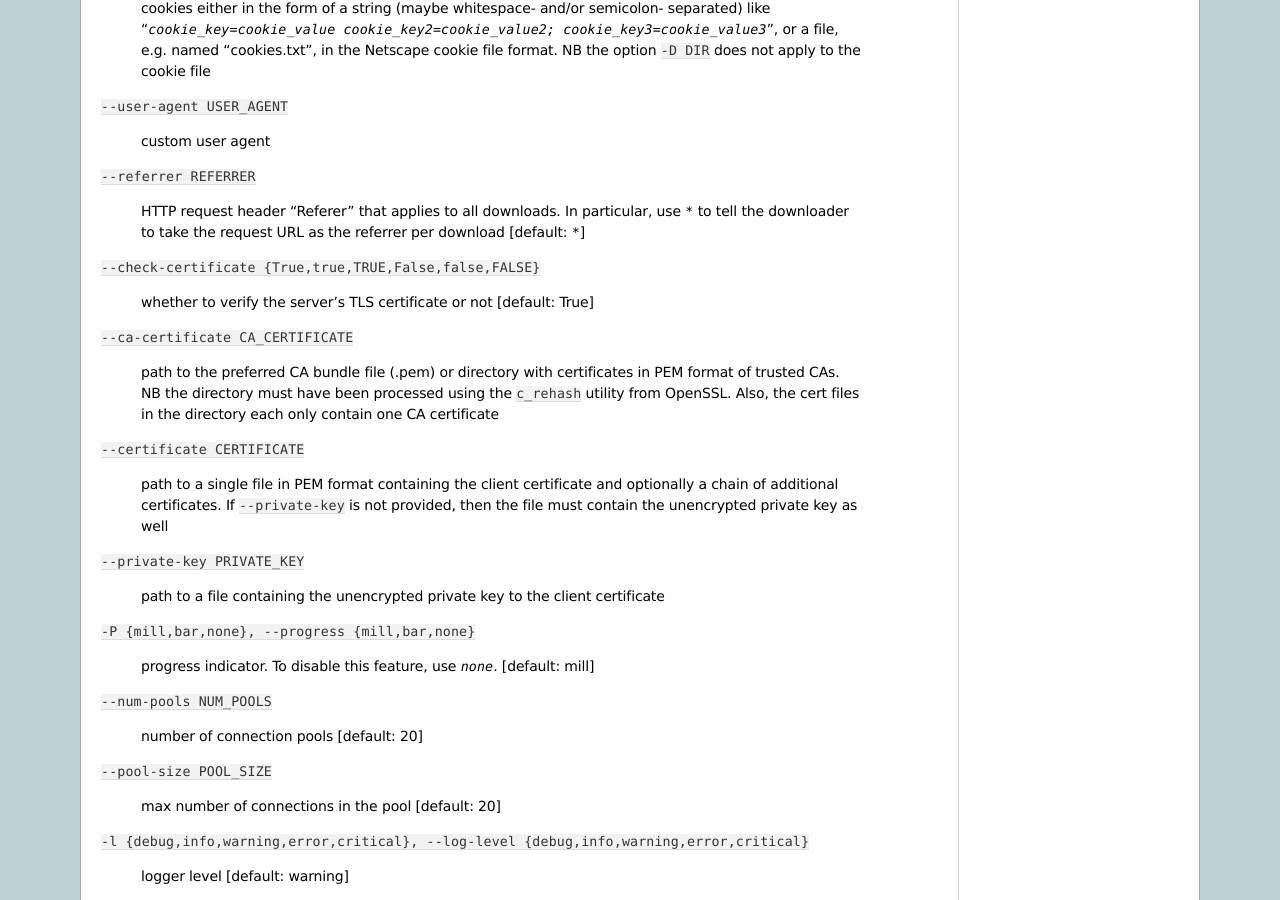
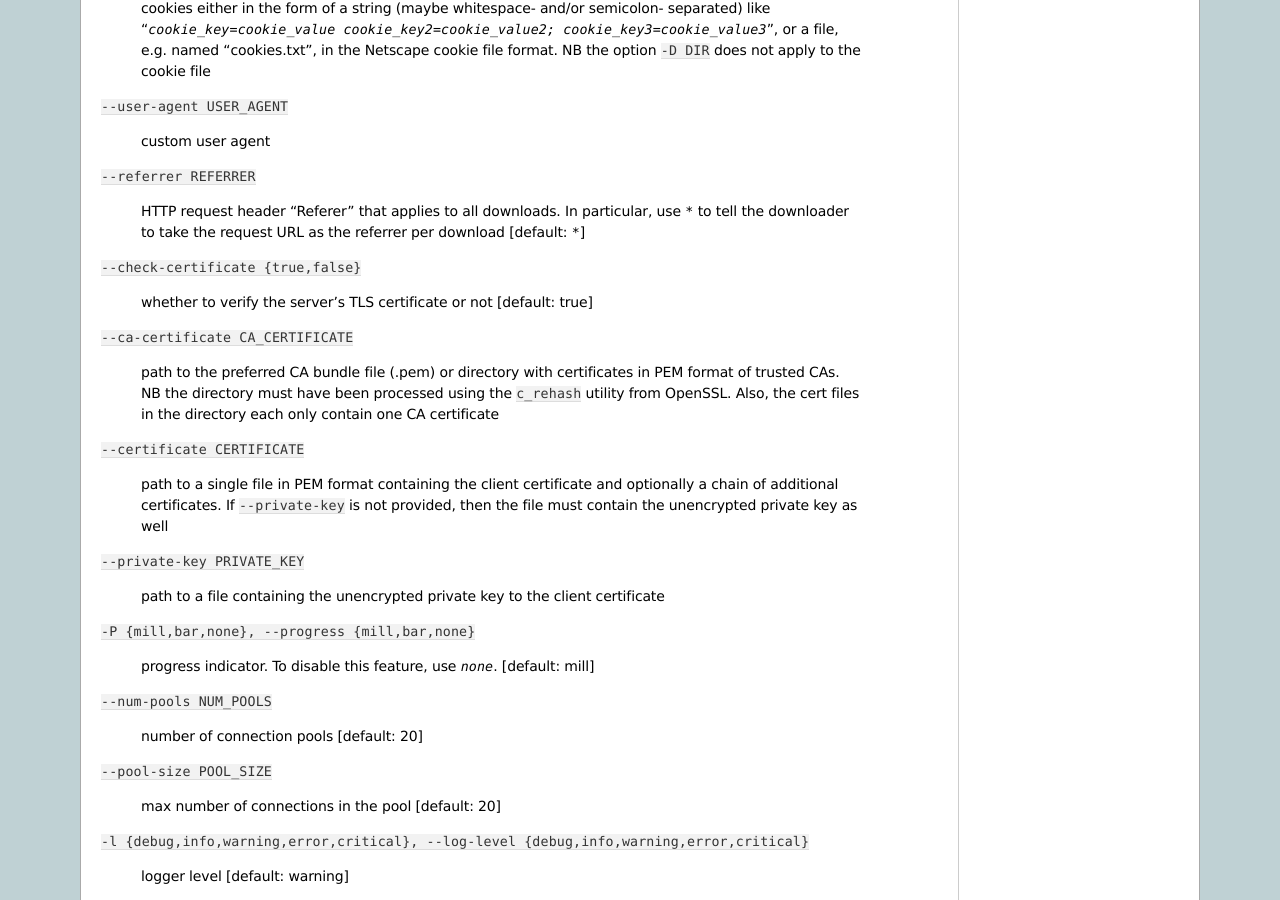
Before and after one commit to Jesseatgao/bdownload, a Sphinx documentation site: the page built from docs/source/index.rst, in a window 1280 px wide and 900 px high, scrolled down 2338 px. Built offline with Sphinx 7.4.7, drawn with Linux system fonts in a browser that asks for light colours; some of the changed text lies outside the part shown.

```diff
--- a/docs/source/index.rst
+++ b/docs/source/index.rst
@@ -56,7 +56,7 @@
                    [-p PROXY] [-n MAX_WORKERS] [-j MAX_PARALLEL_DOWNLOADS]
                    [-J WORKERS_PER_DOWNLOAD] [-k MIN_SPLIT_SIZE] [-s CHUNK_SIZE]
                    [-e COOKIE] [--user-agent USER_AGENT] [--referrer REFERRER]
-                   [--check-certificate {True,true,TRUE,False,false,FALSE}]
+                   [--check-certificate {true,false}]
                    [--ca-certificate CA_CERTIFICATE]
                    [--certificate CERTIFICATE] [--private-key PRIVATE_KEY]
                    [-P {mill,bar,none}] [--num-pools NUM_POOLS]
@@ -138,9 +138,9 @@
     HTTP request header "Referer" that applies to all downloads. In particular, use `*` to tell the downloader
     to take the request URL as the referrer per download [default: `*`]
 
-``--check-certificate {True,true,TRUE,False,false,FALSE}``
+``--check-certificate {true,false}``
 
-    whether to verify the server's TLS certificate or not [default: True]
+    whether to verify the server's TLS certificate or not [default: true]
 
 ``--ca-certificate CA_CERTIFICATE``
 
```
Also changed, not shown: README.md (+5 -4 lines), 2 other files.
